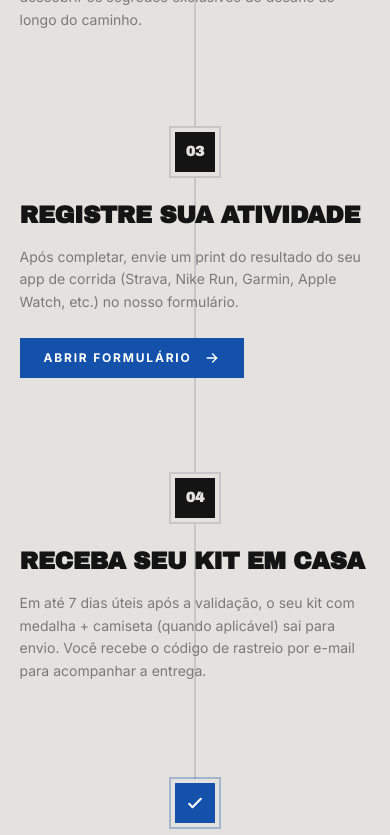
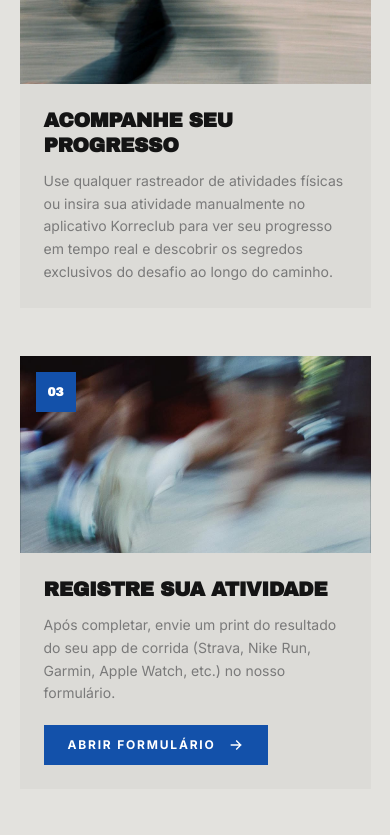
Before and after one commit to EuRydan/korreclub, a Next.js app: page / in a window 390 px wide. Shown: the part 1420-2255 px from the top of the page. Built offline with nearby package versions, Linux system fonts and the light colour scheme.

Commit message:
feat(how-it-works): separate mobile blocks and desktop timeline layouts

```diff
--- a/src/components/sections/HowItWorks.tsx
+++ b/src/components/sections/HowItWorks.tsx
@@ -68,8 +68,74 @@ export default function HowItWorks() {
           </h2>
         </div>
 
-        {/* Timeline */}
-        <div ref={containerRef} className="relative">
+        {/* ═══ MOBILE: Stacked blocks ═══ */}
+        <div className="flex flex-col gap-12 md:hidden">
+          {DROP.steps.map((step, i) => (
+            <motion.div
+              key={step.number}
+              className="relative bg-[#DCDBD7] rounded-sm overflow-hidden"
+              initial={{ opacity: 0, y: 30 }}
+              whileInView={{ opacity: 1, y: 0 }}
+              viewport={{ once: true, margin: "-50px" }}
+              transition={{ duration: 0.5, delay: 0.05 }}
+            >
+              {/* Step image */}
+              <div className="relative w-full aspect-[16/9] overflow-hidden">
+                <Image
+                  src={`/${step.number.replace("0", "")}.jpeg`}
+                  alt={step.title}
+                  fill
+                  className="object-cover"
+                  sizes="100vw"
+                />
+                {/* Step number badge */}
+                <div className="absolute top-4 left-4 w-10 h-10 rounded-full bg-[#1351AA] flex items-center justify-center shadow-lg">
+                  <span className="font-[family-name:var(--font-display)] text-white text-xs font-bold">
+                    {step.number}
+                  </span>
+                </div>
+              </div>
+
+              {/* Text content */}
+              <div className="p-6">
+                <h3 className="font-[family-name:var(--font-display)] text-[#141414] text-xl font-bold uppercase tracking-[-0.02em] leading-tight mb-3">
+                  {step.title}
+                </h3>
+
+                {step.description && (
+                  <p className="font-[family-name:var(--font-inter)] text-[#7A7A7A] text-sm leading-relaxed">
+                    {step.description}
+                  </p>
+                )}
+
+                {"hasButton" in step && step.hasButton && (
+                  <div className="mt-5">
+                    <a
+                      href={"buttonHref" in step ? step.buttonHref : "#"}
+                      className="inline-flex items-center gap-3 px-6 py-3 bg-[#1351AA] text-white text-xs font-bold uppercase tracking-[0.15em] hover:bg-[#0f4490] transition-colors duration-300 group"
+                    >
+                      <span>
+                        {"buttonLabel" in step ? step.buttonLabel : "ACESSAR"}
+                      </span>
+                      <svg
+                        className="w-4 h-4 group-hover:translate-x-1 transition-transform duration-300"
+                        fill="none"
+                        viewBox="0 0 24 24"
+                        stroke="currentColor"
+                        strokeWidth={2}
+                      >
+                        <path strokeLinecap="square" d="M5 12h14M13 6l6 6-6 6" />
+                      </svg>
+                    </a>
+                  </div>
+                )}
+              </div>
+            </motion.div>
+          ))}
+        </div>
+
+        {/* ═══ DESKTOP: Interactive timeline ═══ */}
+        <div ref={containerRef} className="relative hidden md:block">
           {/* Background line (gray) */}
           <div className="absolute left-1/2 -translate-x-1/2 top-0 bottom-0 w-[2px] bg-[#C7C7C7]" />
 
@@ -79,41 +145,41 @@ export default function HowItWorks() {
             style={{ scaleY }}
           />
 
-          <div className="flex flex-col gap-24 md:gap-40">
+          <div className="flex flex-col gap-40">
             {DROP.steps.map((step, i) => {
               const isEven = i % 2 === 0;
 
               return (
                 <motion.div
                   key={step.number}
-                  className="relative grid grid-cols-1 md:grid-cols-[1fr_auto_1fr] items-center gap-6 md:gap-0"
+                  className="relative grid grid-cols-[1fr_auto_1fr] items-center"
                   initial={{ opacity: 0, y: 40 }}
                   whileInView={{ opacity: 1, y: 0 }}
                   viewport={{ once: true, margin: "-100px" }}
                   transition={{ duration: 0.7, ease: "easeOut" }}
                 >
-                  {/* Left content */}
+                  {/* Text content */}
                   <div
-                    className={`md:pr-16 lg:pr-24 ${isEven
-                        ? "order-1 md:text-right"
-                        : "order-1 md:order-3 md:text-left md:pl-16 lg:pl-24 md:pr-0"
+                    className={`${isEven
+                        ? "order-1 text-right pr-16 lg:pr-24"
+                        : "order-3 text-left pl-16 lg:pl-24"
                       }`}
                   >
-                    <h3 className="font-[family-name:var(--font-display)] text-[#141414] text-2xl md:text-3xl lg:text-4xl font-bold uppercase tracking-[-0.02em] leading-tight mb-4">
+                    <h3 className="font-[family-name:var(--font-display)] text-[#141414] text-3xl lg:text-4xl font-bold uppercase tracking-[-0.02em] leading-tight mb-4">
                       {step.title}
                     </h3>
 
                     {step.description && (
-                      <p className="font-[family-name:var(--font-inter)] text-[#7A7A7A] text-sm md:text-base leading-relaxed max-w-md inline-block">
+                      <p className="font-[family-name:var(--font-inter)] text-[#7A7A7A] text-base leading-relaxed max-w-md inline-block">
                         {step.description}
                       </p>
                     )}
 
                     {"hasButton" in step && step.hasButton && (
-                      <div className={`mt-6 ${isEven ? "md:flex md:justify-end" : ""}`}>
+                      <div className={`mt-6 ${isEven ? "flex justify-end" : ""}`}>
                         <a
                           href={"buttonHref" in step ? step.buttonHref : "#"}
-                          className="inline-flex items-center gap-3 px-6 py-3 bg-[#1351AA] text-white text-xs md:text-sm font-bold uppercase tracking-[0.15em] hover:bg-[#0f4490] transition-colors duration-300 group"
+                          className="inline-flex items-center gap-3 px-6 py-3 bg-[#1351AA] text-white text-sm font-bold uppercase tracking-[0.15em] hover:bg-[#0f4490] transition-colors duration-300 group"
                         >
                           <span>
                             {"buttonLabel" in step ? step.buttonLabel : "ACESSAR"}
@@ -142,8 +208,7 @@ export default function HowItWorks() {
 
                   {/* Image side */}
                   <div
-                    className={`hidden md:block ${isEven ? "order-3 pl-16 lg:pl-24" : "order-1 pr-16 lg:pr-24"
-                      }`}
+                    className={`${isEven ? "order-3 pl-16 lg:pl-24" : "order-1 pr-16 lg:pr-24"}`}
                   >
                     <div className="relative w-full aspect-[16/10] overflow-hidden rounded-sm">
                       <Image
@@ -151,7 +216,7 @@ export default function HowItWorks() {
                         alt={step.title}
                         fill
                         className="object-cover"
-                        sizes="(max-width: 768px) 100vw, 45vw"
+                        sizes="45vw"
                       />
                     </div>
                   </div>
@@ -161,7 +226,7 @@ export default function HowItWorks() {
 
             {/* Final checkmark dot */}
             <div className="relative flex justify-center">
-              <div className="relative z-10 w-12 h-12 md:w-14 md:h-14 rounded-full bg-[#1351AA] flex items-center justify-center border-4 border-[#E3E2DE] shadow-[0_0_0_2px_#1351AA]/30">
+              <div className="relative z-10 w-14 h-14 rounded-full bg-[#1351AA] flex items-center justify-center border-4 border-[#E3E2DE] shadow-[0_0_0_2px_#1351AA]/30">
                 <svg
                   className="w-5 h-5 text-white"
                   fill="none"
```
